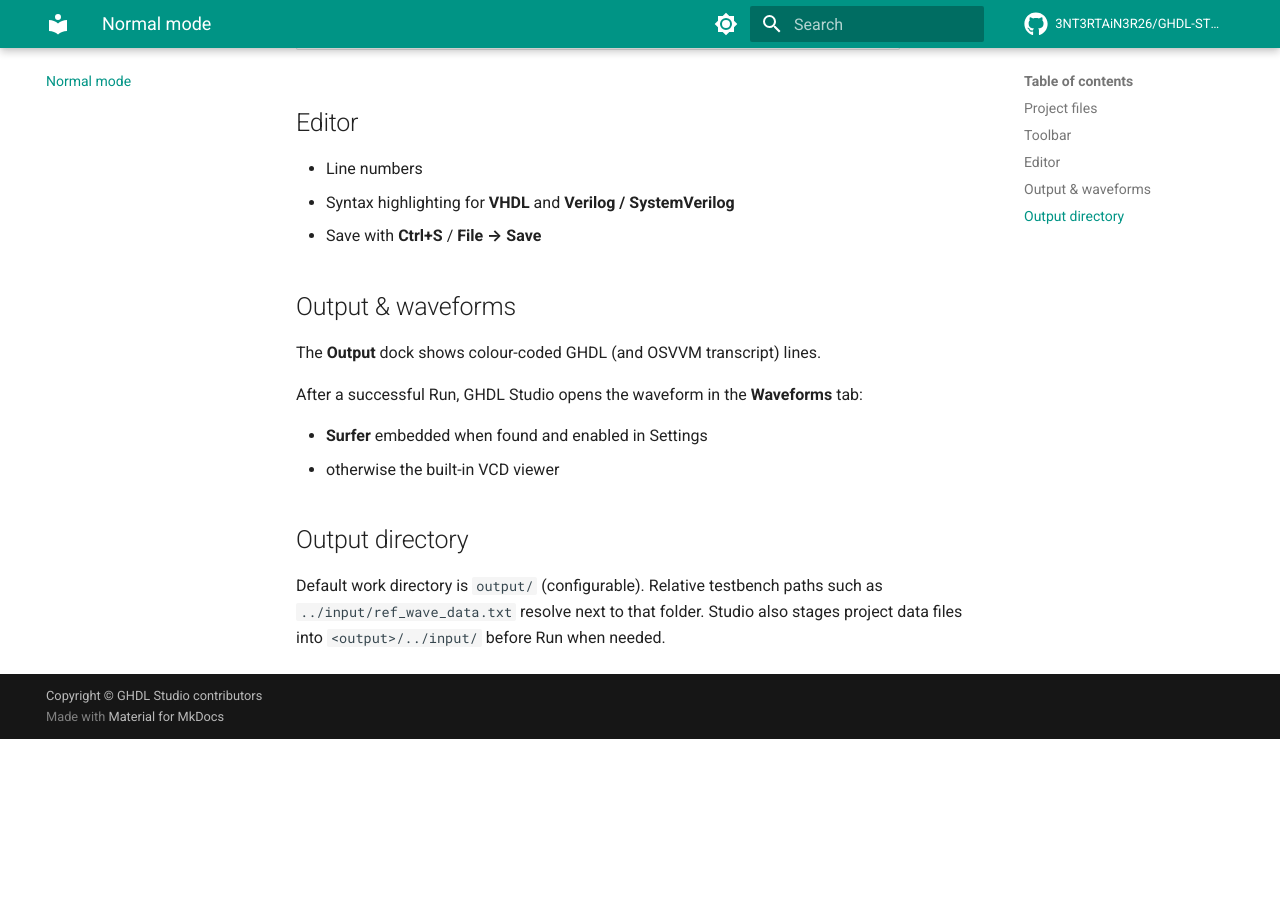
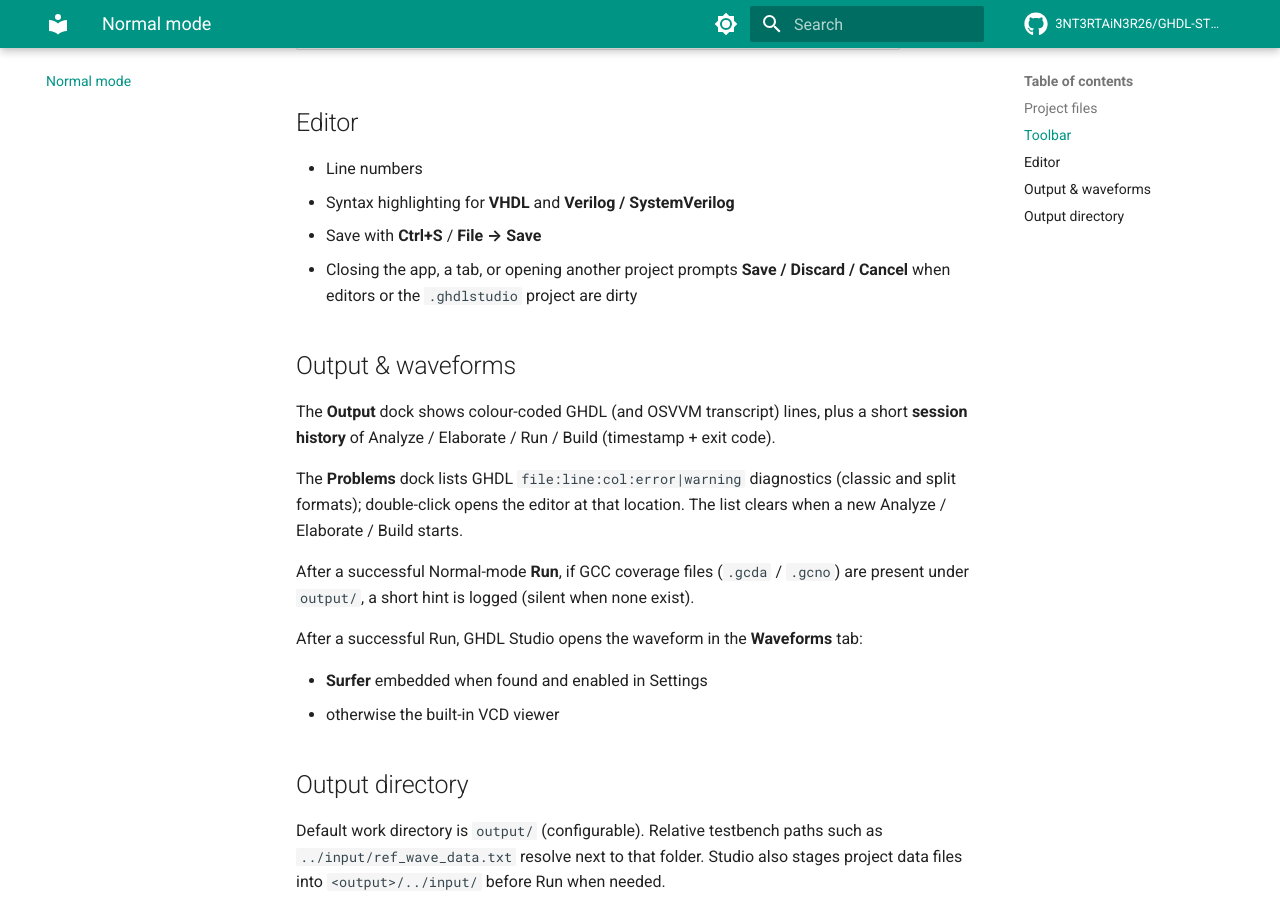
Before and after one commit to 3NT3RTAiN3R26/GHDL-STUDIO, an MkDocs documentation site: the page built from docs/normal-mode.md, in a window 1280 px wide and 900 px high, scrolled down 1431 px. Built offline with MkDocs 1.6.1 and Material for MkDocs 9.7.7, drawn with Linux system fonts in a browser that asks for light colours; comment, search, counter and statistics services are not loaded; before the commit the page ends 2170 px from its top, so only the background shows below that.

Commit message:
docs: document Problems, history, coverage, unsaved prompts
Co-authored-by: 3NT3RTAiN3R26 <3NT3RTAiN3R26@users.noreply.github.com>

```diff
--- a/docs/normal-mode.md
+++ b/docs/normal-mode.md
@@ -33,10 +33,19 @@ still help locate the project root so paths like `../input/…` work.
 - Line numbers
 - Syntax highlighting for **VHDL** and **Verilog / SystemVerilog**
 - Save with **Ctrl+S** / **File → Save**
+- Closing the app, a tab, or opening another project prompts **Save / Discard / Cancel** when editors or the `.ghdlstudio` project are dirty
 
 ## Output & waveforms
 
-The **Output** dock shows colour-coded GHDL (and OSVVM transcript) lines.
+The **Output** dock shows colour-coded GHDL (and OSVVM transcript) lines, plus a
+short **session history** of Analyze / Elaborate / Run / Build (timestamp + exit code).
+
+The **Problems** dock lists GHDL `file:line:col:error|warning` diagnostics
+(classic and split formats); double-click opens the editor at that location.
+The list clears when a new Analyze / Elaborate / Build starts.
+
+After a successful Normal-mode **Run**, if GCC coverage files (`.gcda` / `.gcno`)
+are present under `output/`, a short hint is logged (silent when none exist).
 
 After a successful Run, GHDL Studio opens the waveform in the **Waveforms** tab:
 
```
